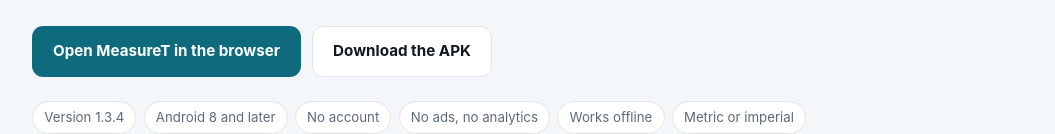
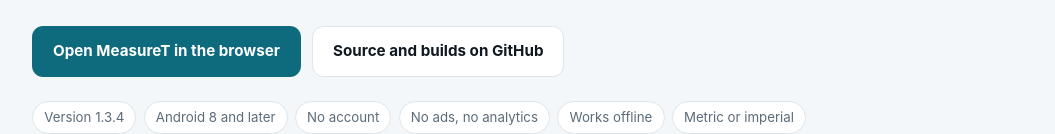
Before and after one commit to AnekTheGreat/Compass-EDC, a website: page site/index.html in a window 1280 px wide. Shown: the part 365-499 px from the top of the page, without its empty margins (112-1167 px from the left). Drawn offline with Linux system fonts and the light colour scheme.

Commit message:
MeasureT site: no release exists to download from, so the second button points at the repository instead

```diff
--- a/site/index.html
+++ b/site/index.html
@@ -64,7 +64,7 @@ code{font-size:.88em;background:var(--card);border:1px solid var(--rule);border-
   <p class="lede">Compass, level, elevation, distance and an AR range finder — in one Android app that asks for no account, shows no advertising, and keeps working in flight mode.</p>
   <div class="cta">
     <a class="btn primary" href="../">Open MeasureT in the browser</a>
-    <a class="btn" href="https://github.com/AnekTheGreat/Compass-EDC/releases/latest">Download the APK</a>
+    <a class="btn" href="https://github.com/AnekTheGreat/Compass-EDC">Source and builds on GitHub</a>
   </div>
   <div class="facts">
     <span class="fact">Version 1.3.4</span><span class="fact">Android 8 and later</span><span class="fact">No account</span>
```
